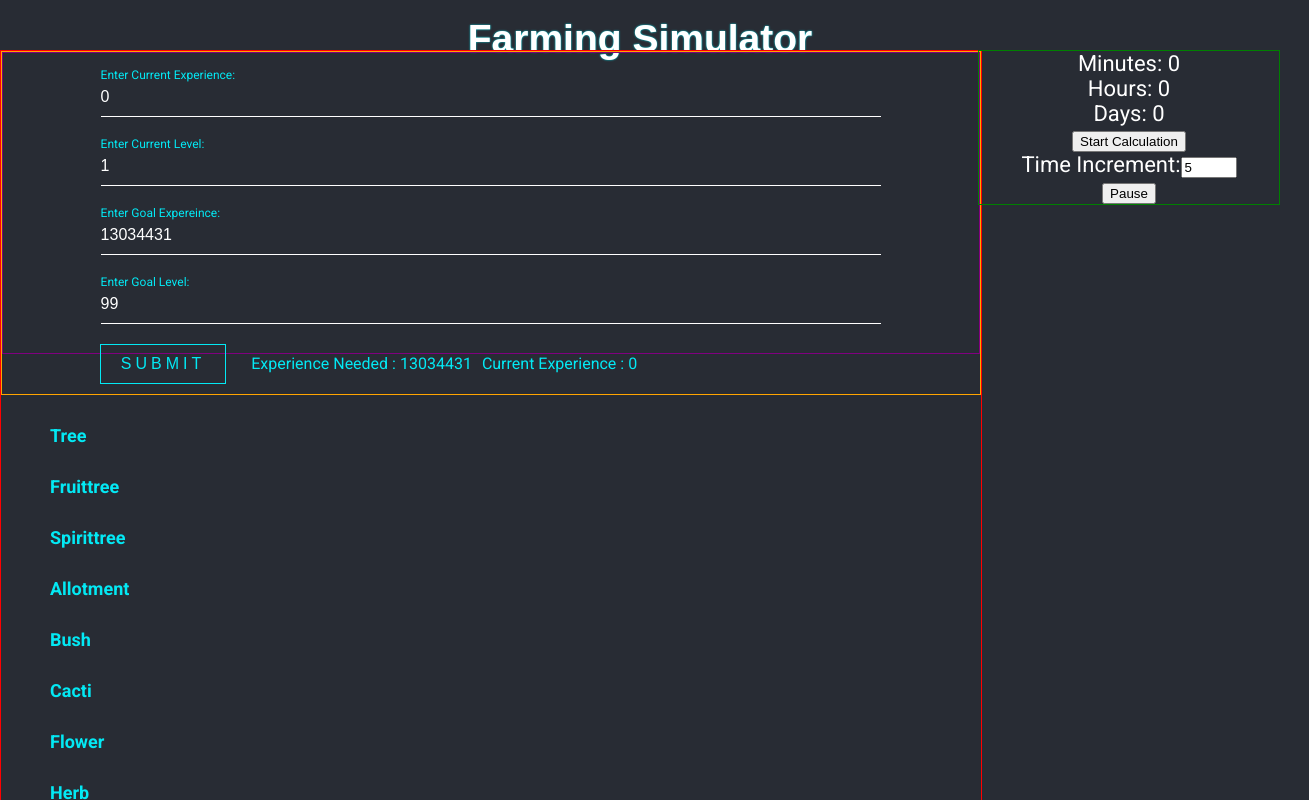
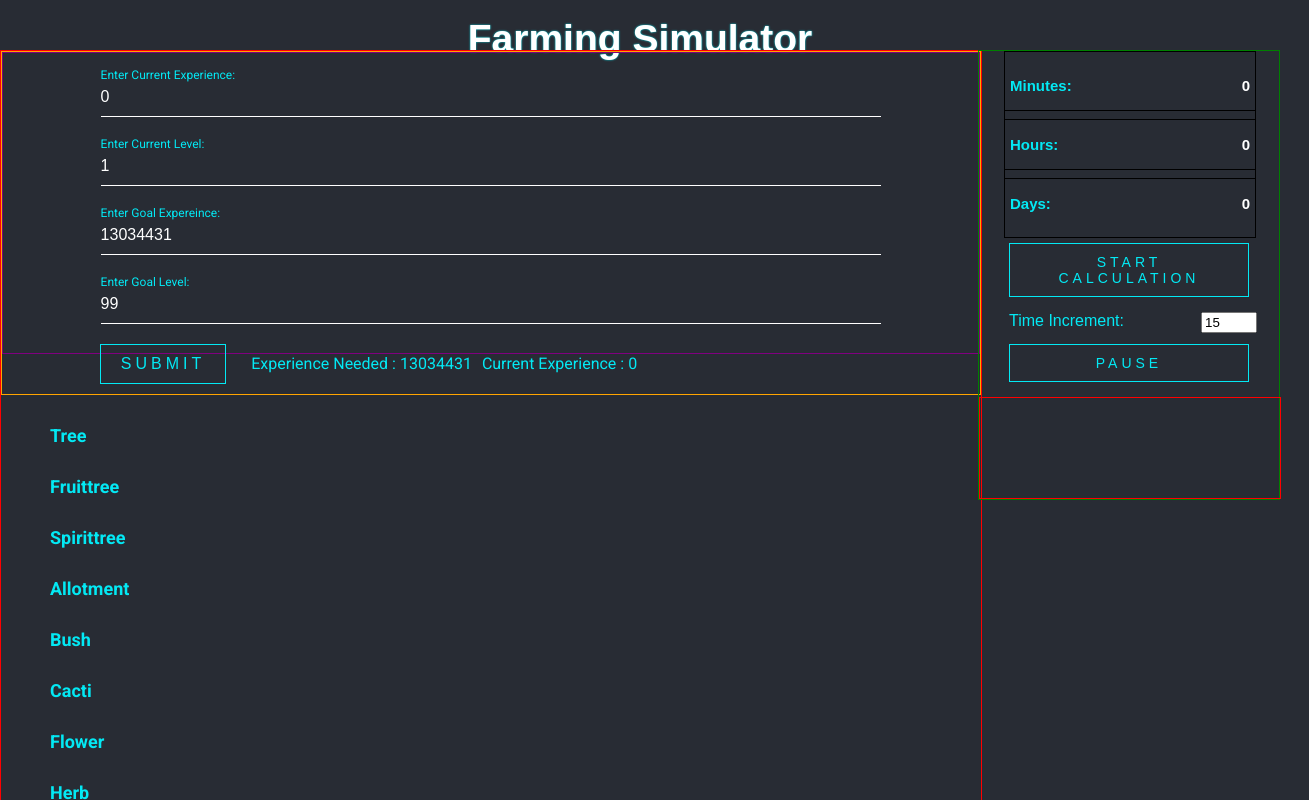
Before and after one commit to DanielLChapman/FarmingCalculator, a React (Create React App) app in the folder farming-calculator/: page / in a window 1280 px wide. Shown: the top 800 px of the page, 1309 px wide, since content can reach past the window. Built offline with nearby package versions, Linux system fonts and the light colour scheme.

Commit message:
Function update and # per day correction

```diff
--- a/farming-calculator/src/App.js
+++ b/farming-calculator/src/App.js
@@ -8,6 +8,7 @@ import {experienceCalculation, initialization} from './function';
 //plants
 import ExperienceView from './components/ExperienceView';
 import CalculatorView from './components/CalculatorView';
+import OutputView from './components/OutputView';
 
 
 import {fruittrees, fruittreepatches} from './data/FruitTrees';
@@ -53,7 +54,7 @@ class App extends Component {
       currentLevel: 1,
       goalLevel: 99,
       experienceNeeded: 13034431,
-      timeModifier: 5,
+      timeModifier: 15,
       pause: false,
       timerUpdating: false,
 
@@ -186,17 +187,16 @@ class App extends Component {
       state.currentExperience += returnObject['experience'];
       state.planting = returnObject.patches;
 
-      if (state.days < 50) {
-          setTimeout(() => {
-              this.setState({...state});
-          }, 1000);
-      }
-      if ((state.days >= 50 && !state.finalUpdate) || (state.currentExperience >= state.goalExperience) ) {
+      if ((!state.finalUpdate) || (state.currentExperience >= state.goalExperience) ) {
           state.finalUpdate = true;
           state.startCounting = false;
           this.setState({
               ...state
           });
+      } else {
+        setTimeout(() => {
+          this.setState({...state});
+        }, 100);
       }
     }
 
@@ -316,11 +316,14 @@ planting: {
                 addToPlanting={this.addToPlanting} />
             </section>
           </section>
+
           <section className="right-side">
+
             <section className="timer">
-              Minutes: {this.state.minutes} <br />
-              Hours: {this.state.hours} <br />
-              Days: {this.state.days} <br />
+              <h6>
+              Minutes: <span className="right-side-timer-text">{this.state.minutes}</span></h6><br />
+              <h6>Hours: <span className="right-side-timer-text">{this.state.hours}</span></h6> <br />
+              <h6>Days: <span className="right-side-timer-text">{this.state.days}</span></h6> <br />
               <button onClick={this.startTimer}>
                 {this.state.startCounting ? 'Res': 'S'}tart Calculation</button>
 
@@ -328,7 +331,7 @@ planting: {
             </section>
             <section className="time-increment">
              <label className="increment">
-                Time Increment:
+                <span>Time Increment:</span>
                 <input type="number" name="time" value={this.state.timeModifier}  onChange={this.handleChange} max="60" min="1" />
               </label>
             </section>
@@ -336,6 +339,8 @@ planting: {
               <label className="pause">
                 <button name="pause" onClick={this.handleChange}>{this.state.pause ? 'Paused' : 'Pause'}</button>
               </label>
+
+              <OutputView />
           </section>
 
         </main>
--- a/farming-calculator/src/components/DropdownSelection.js
+++ b/farming-calculator/src/components/DropdownSelection.js
@@ -103,11 +103,11 @@ class DropdownSelection extends Component {
         }
 
         c.patches[convertName(this.props.location)] = {
-            numberPlanted: this.state.perDayAdd,
-            maxNumberPlanted: this.state.maxPerDay,
+            numberPlanted: 0,
+            maxNumberPlanted: parseInt(this.state.perDayAdd, 10),
             type: convertName(this.state.selected),
             growth: this.props.plants[converted].growth,
-            planted: true
+            planted: false,
         }
 
         this.props.addToPlanting(c);
--- /dev/null
+++ b/farming-calculator/src/components/Output/Totals.js
@@ -0,0 +1,24 @@
+import React, { Component } from 'react';
+
+class Totals extends Component {
+    constructor(props) {
+        super(props);
+        this.state = {};
+    }
+    render() {
+        return (
+            <>
+            <h6 className="totals">Totals</h6>
+            <ul>
+             {this.props.totalList && (
+                 this.props.totalList.map((element, i) => {
+                    return <li key={i}><span className="left-span">{element.type}</span>: <span className="right-span">{element.amount}</span></li>
+                 })
+             )}
+            </ul>
+            </>
+        );
+    }
+}
+
+export default Totals;
--- /dev/null
+++ b/farming-calculator/src/components/OutputView.js
@@ -0,0 +1,31 @@
+import React, { Component } from 'react';
+
+import Totals from './Output/Totals';
+/*
+let list = [{
+    type: 'Magic Trees',
+    amount: 42,
+},
+{
+    type: 'Spirit Trees',
+    amount: 11,
+}]*/
+class OutputView extends Component {
+
+    render() {
+        return (
+            <div className="outputView">
+                {
+                    this.props.totalList && (
+                        <Totals
+                            totalList = {this.props.totalList}
+                        />
+                    )
+                }
+
+            </div>
+        );
+    }
+}
+
+export default OutputView;
--- a/farming-calculator/src/css/right.css
+++ b/farming-calculator/src/css/right.css
@@ -1,3 +1,112 @@
 .right-side {
     font-size: 22px;
+    font-family: sans-serif;
 }
+.timer {
+    text-align: left;
+    margin-top: 5px;
+}
+.timer h6{
+    width: 80%;
+    left: 10%;
+    position: relative;
+    float: left;
+    border:1px solid black;
+    padding: 25px 5px;
+    margin: -5px;
+    color: #03e9f4;
+    font-size: 15px;
+}
+.right-side-timer-text {
+    float: right;
+    color: #fff;
+}
+
+.right-side button {
+    width: 80%;
+    position: relative;
+    display: inline-block;
+    margin-top: 10px;
+    left: 10%;
+    padding: 10px 20px;
+    color: #03e9f4;
+    font-size: 14px;
+    text-decoration: none;
+    text-transform: uppercase;
+    background: transparent;
+    border: 1px solid #03e9f4;
+    overflow: hidden;
+    transition: .5s;
+    letter-spacing: 4px
+
+}
+
+button:hover {
+  background: #03e9f4;
+  color: #fff;
+}
+
+.pause button{
+    margin-left: -20%;
+    margin-top: -10px;
+
+}
+
+.increment {
+    font-size: 16px;
+    float: right;
+    width: 100%;
+    left: 10%;
+    position: relative;
+    margin: 15px 0px;
+
+}
+.increment span {
+    margin-right: 25px;
+    float: left;
+    color: #03e9f4;
+}
+
+/*
+td:nth-child(1), th:nth-child(1) {
+    display: none;
+}*/
+
+.outputView {
+    width: 100%;
+    min-height: 100px;
+    height: 100%;
+    margin-top: 15px;
+    text-align: left;;
+    border:1px solid red;
+}
+
+.totals {
+    width: 100%;
+    text-align: center;
+    color: #03e9f4;
+    padding: 0px;
+    margin: 15px 0px;
+
+
+}
+ul {
+    list-style: none;
+    border:1px solid black;
+    margin: 0;
+    width: 100%;
+    font-size: 16px;
+    font-family: sans-serif;
+    padding: 20px;
+    padding-top: 0px;
+}
+
+li {
+    margin: 10px;
+}
+
+.right-span {
+    right: 65px;
+    position: relative;
+    float: right;
+}
--- a/farming-calculator/src/function.js
+++ b/farming-calculator/src/function.js
@@ -52,7 +52,11 @@ export const experienceCalculation = (currentExperience = 0, patches, plants, ne
                 typeToUse = plants[y];
         }
 
+
+
+
         Object.keys(x).forEach((i) => {
+            let leftoverTime = 0;
             let plant = typeToUse[x[i].type];
             if (y === "special_patches") {
                 plant = typeToUse[x[i].type+"s"][x[i].type]
@@ -64,27 +68,37 @@ export const experienceCalculation = (currentExperience = 0, patches, plants, ne
             if (newDay) {
               x[i].numberPlanted = 0;
             }
-            if (x[i].numberPlanted > x[i].maxNumberPlanted) {
-              return null;
+
+            let p = x[i];
+
+            if (p.planted) {
+                p.growth -= growthValue;
+                if (p.growth < 0) {
+                    leftoverTime = Math.abs(p.growth);
+                }
+
+                if (p.growth <= 0) {
+                    console.log(`${x[i].type} done at location ${i}`);
+                    currentExperience += plant.checking;
+                    currentExperience += plant.harvest;
+                    p.planted = false;
+                    p.growth = plant.growth - leftoverTime;
+                }
+
             }
-            x[i].growth -= growthValue;
-            if (x[i].growth <= 0) {
+            if (!p.planted && p.numberPlanted < p.maxNumberPlanted) {
+                p.planted = true;
+                p.numberPlanted += 1;
+                currentExperience += plant.planting;
 
-              currentExperience += plant.checking;
-              currentExperience += plant.harvest;
-              x[i].planted = false;
-              x[i].growth =  plant.growth;
-              console.log(`${x[i].type} done at location ${i}`);
+                console.log(`${x[i].type} planted at location ${i}`);
             }
-            if (!x[i].planted && x[i].numberPlanted <= x[i].maxNumberPlanted) {
-              x[i].planted = true;
-              x[i].numberPlanted += 1;
+            else if (!p.planted) {
+                console.log(`waiting for new day at location ${i}`);
+            }
 
-              currentExperience += plant.planting;
+            x[i] = p;
 
-
-              console.log(`${x[i].type} planted at location ${i}`);
-            }
 
 
           });
```
